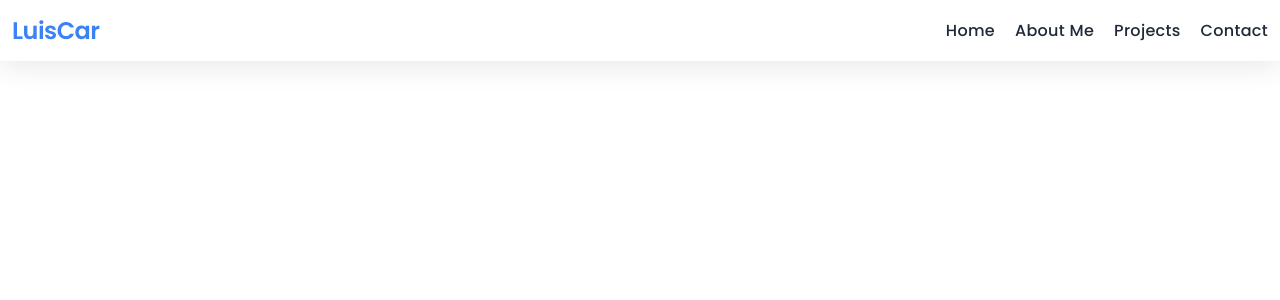
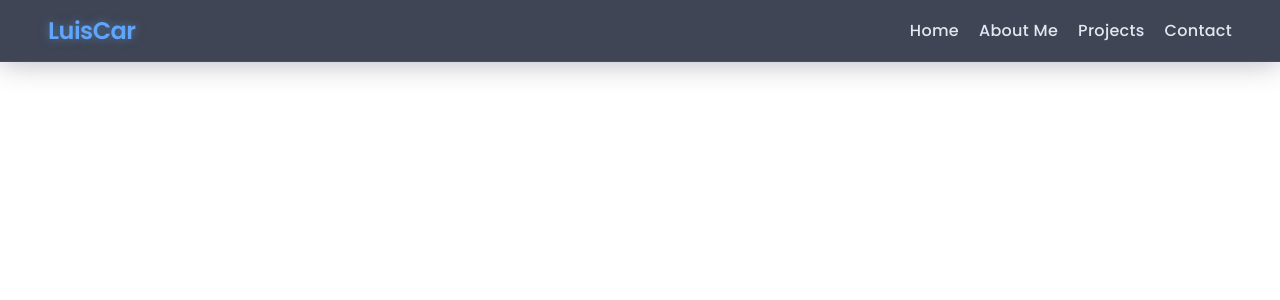
Before and after one commit to LuisCar09/personal_landing_page, a React (Vite) app in the folder personal_landing/: page /biography in a window 1280 px wide. Shown: the top 300 px of the page. Built offline with nearby package versions, Linux system fonts and the light colour scheme; the HTML template or start-up script is replaced by a standard one.

Commit message:
style: adjust navbar padding and prepare for new effects

```diff
--- a/personal_landing/src/styles/Navbar.css
+++ b/personal_landing/src/styles/Navbar.css
@@ -5,28 +5,34 @@
   right: 0;
   z-index: 1000;
   transition: all 0.3s ease;
-  background: rgba(255, 255, 255, 0.1);
+  background: rgba(15, 23, 42, 0.8);
   backdrop-filter: blur(10px);
-  box-shadow: 0 4px 30px rgba(0, 0, 0, 0.1);
+  box-shadow:
+    0 4px 30px rgba(0, 0, 0, 0.2),
+    0 0 20px rgba(99, 102, 241, 0.1);
+  border-bottom: 1px solid rgba(99, 102, 241, 0.2);
 }
 
 .navbar-container {
   margin: 0;
-  padding: 0.8rem 1.2rem;
+  padding: 0.8rem 0.8rem;
   display: flex;
   justify-content: space-between;
   align-items: center;
+  max-width: 1200px;
+  margin: 0 auto;
 }
 
 .navbar-logo {
   font-size: 2.4rem;
   font-weight: 600;
-  color: var(--color-primary);
+  color: #60a5fa;
   text-decoration: none;
   transition: all 0.3s ease;
   position: relative;
   padding: 0.5rem 0;
   letter-spacing: -0.5px;
+  text-shadow: 0 0 10px rgba(96, 165, 250, 0.5);
 }
 
 .navbar-logo::after {
@@ -36,12 +42,19 @@
   left: 0;
   width: 0;
   height: 2px;
-  background: var(--color-primary);
+  background: #60a5fa;
   transition: width 0.3s ease;
+  box-shadow: 0 0 10px rgba(96, 165, 250, 0.5);
+}
+
+.navbar-logo:hover {
+  color: #3b82f6;
+  text-shadow: 0 0 15px rgba(59, 130, 246, 0.7);
 }
 
 .navbar-logo:hover::after {
   width: 100%;
+  box-shadow: 0 0 15px rgba(59, 130, 246, 0.7);
 }
 
 .navbar-links {
@@ -51,7 +64,7 @@
 }
 
 .navbar-link {
-  color: var(--color-text);
+  color: #e2e8f0;
   text-decoration: none;
   font-weight: 500;
   padding: 0.5rem 0;
@@ -68,13 +81,20 @@
   left: 0;
   width: 0;
   height: 2px;
-  background: var(--color-primary);
+  background: #60a5fa;
   transition: width 0.3s ease;
+  box-shadow: 0 0 10px rgba(96, 165, 250, 0.5);
+}
+
+.navbar-link:hover {
+  color: #60a5fa;
+  text-shadow: 0 0 10px rgba(96, 165, 250, 0.5);
 }
 
 .navbar-link:hover::after,
 .navbar-link.active::after {
   width: 100%;
+  box-shadow: 0 0 15px rgba(96, 165, 250, 0.7);
 }
 
 .theme-toggle {
@@ -96,6 +116,13 @@
   border: none;
   cursor: pointer;
   padding: 0.5rem;
+  color: #e2e8f0;
+  transition: all 0.3s ease;
+}
+
+.hamburger:hover {
+  color: #60a5fa;
+  transform: scale(1.1);
 }
 
 .hamburger-icon {
```
